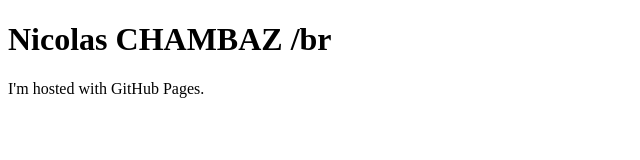
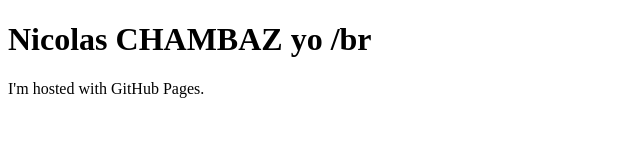
Before and after one commit to eagleswarchief/eagleswarchief.github.io, a plain HTML site: page index.html in a window 1280 px wide. Shown: the full height of the page, 0-640 px from the left. Drawn offline with Linux system fonts and the light colour scheme.

Commit message:
Update index.html

```diff
--- a/index.html
+++ b/index.html
@@ -1,7 +1,7 @@
 <!DOCTYPE html>
 <html>
 <body>
-<h1>Nicolas CHAMBAZ
+<h1>Nicolas CHAMBAZ yo
     /br
 </h1>
 <p>I'm hosted with GitHub Pages.</p>
```
